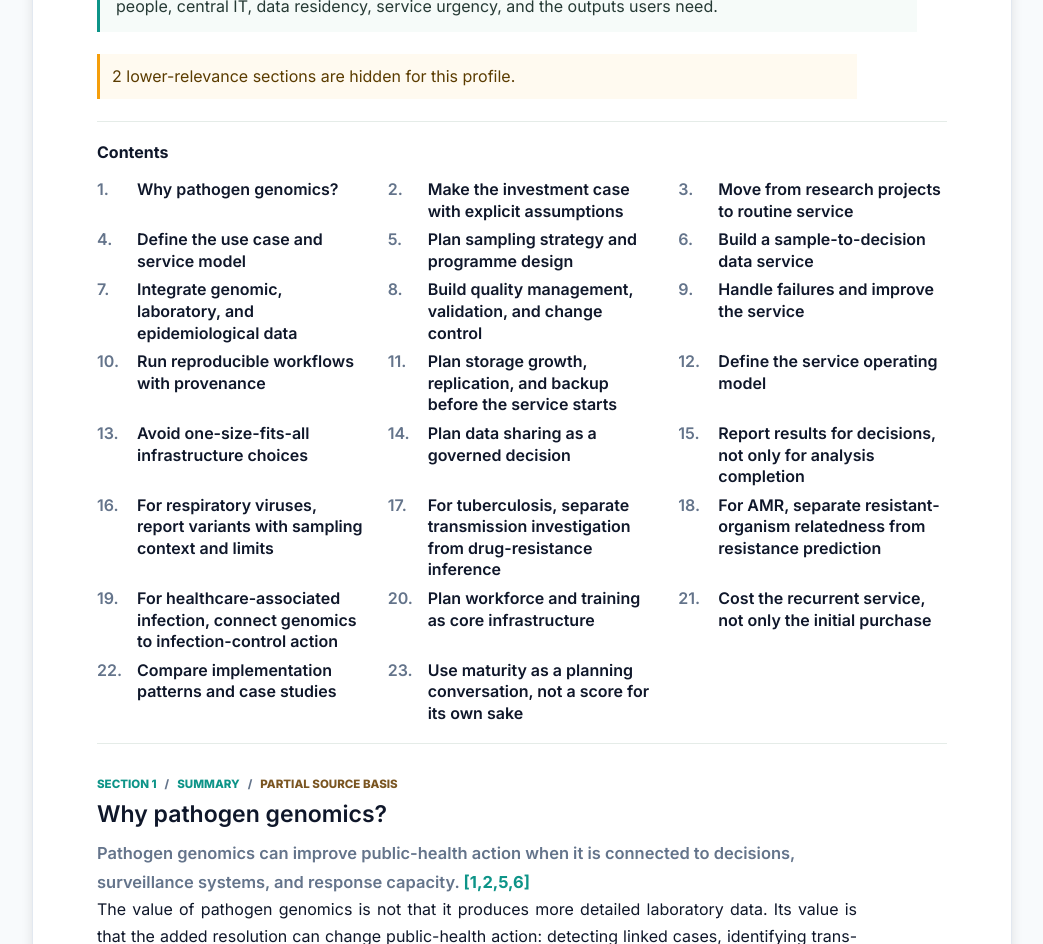
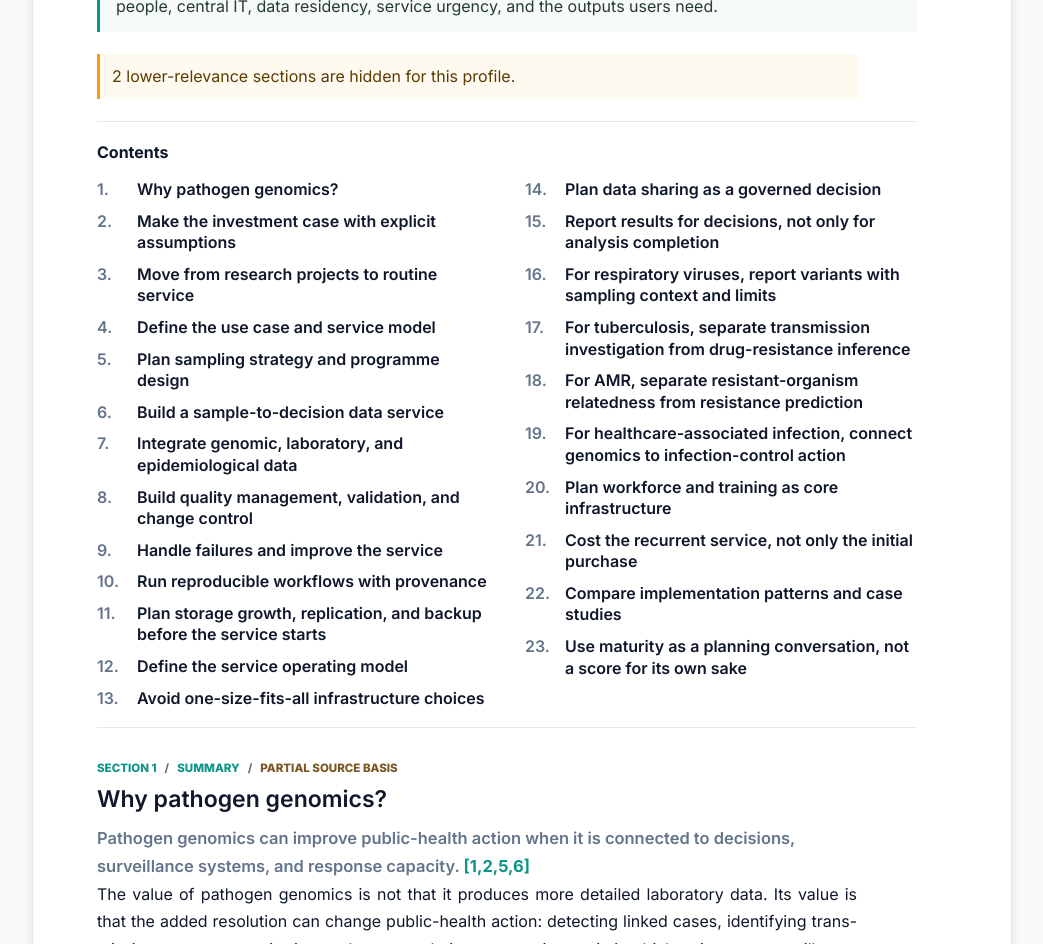
Before and after one commit to happykhan/pathogen-genomics-guidance-kb, a Next.js app: page /print in a window 1280 px wide. Shown: the part 780-1724 px from the top of the page, without its empty margins (118-1161 px from the left). Built offline with nearby package versions, Linux system fonts and the light colour scheme.

Commit message:
Tighten whitepaper contents layout

```diff
--- a/src/styles/global.css
+++ b/src/styles/global.css
@@ -481,6 +481,7 @@ select {
   border-bottom: 1px solid #e5ece8;
   background: transparent;
   margin: 0 clamp(26px, 5vw, 64px);
+  max-width: 820px;
   padding: 18px 0;
 }
 
@@ -491,9 +492,8 @@ select {
 }
 
 .whitepaper-toc ol {
-  display: grid;
-  grid-template-columns: repeat(auto-fit, minmax(240px, 1fr));
-  gap: 7px 22px;
+  column-count: 2;
+  column-gap: 36px;
   margin: 0;
   padding: 0;
   list-style: none;
@@ -504,6 +504,8 @@ select {
   flex-wrap: wrap;
   gap: 8px;
   align-items: baseline;
+  break-inside: avoid;
+  margin: 0 0 10px;
 }
 
 .whitepaper-toc a {
@@ -1837,6 +1839,10 @@ select {
     justify-self: start;
   }
 
+  .whitepaper-toc ol {
+    column-count: 1;
+  }
+
   .gnomey-tile {
     min-width: 0;
   }
```
